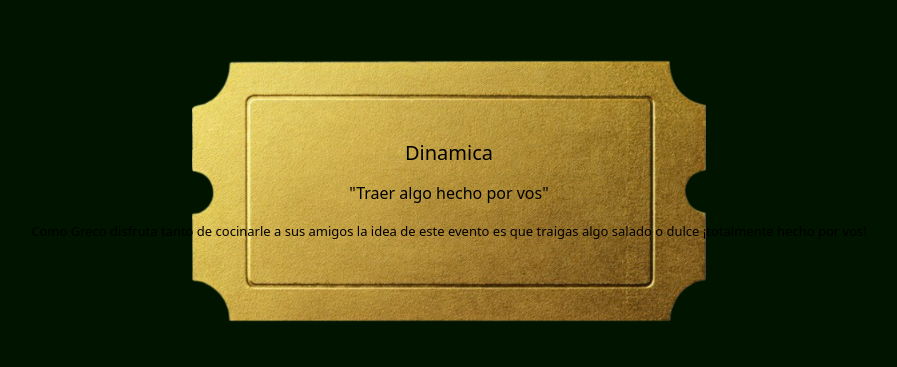
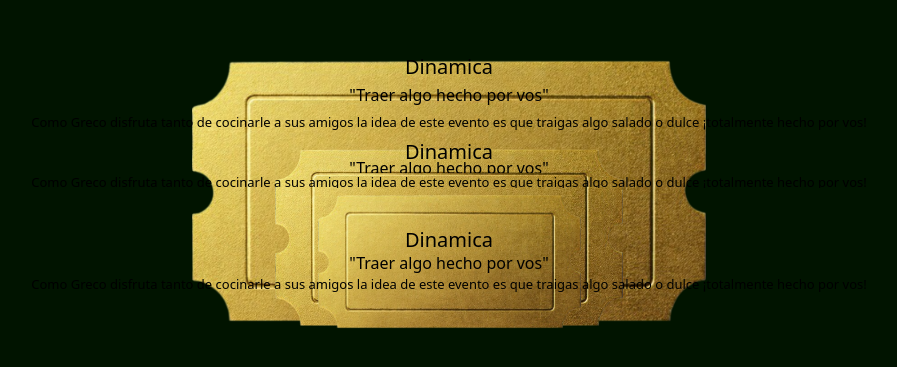
Before and after one commit to greco23/INVITACION, a website: page pages/informacion.html in a window 1280 px wide. Shown: the part 209-576 px from the top of the page, without its empty margins (191-1088 px from the left). Drawn offline with nearby package versions, Linux system fonts and the light colour scheme; a web font is replaced by a local one.

Commit message:
mas tajertas

```diff
--- a/pages/informacion.html
+++ b/pages/informacion.html
@@ -20,6 +20,18 @@
                 <h6 class="letra">"Traer algo hecho por vos"</h6>
                 <p class="letra">Como Greco disfruta tanto de cocinarle a sus amigos la idea de este evento es que traigas algo salado o dulce ¡totalmente hecho por vos!</p>
             </div>
+            <div class="tarjetita">
+            <div class="cuerpoTarjeta">
+                <h5 class="letra">Dinamica</h5>
+                <h6 class="letra">"Traer algo hecho por vos"</h6>
+                <p class="letra">Como Greco disfruta tanto de cocinarle a sus amigos la idea de este evento es que traigas algo salado o dulce ¡totalmente hecho por vos!</p>
+            </div>
+            <div class="tarjetita">
+            <div class="cuerpoTarjeta">
+                <h5 class="letra">Dinamica</h5>
+                <h6 class="letra">"Traer algo hecho por vos"</h6>
+                <p class="letra">Como Greco disfruta tanto de cocinarle a sus amigos la idea de este evento es que traigas algo salado o dulce ¡totalmente hecho por vos!</p>
+            </div>
 
         </div>
 
```
